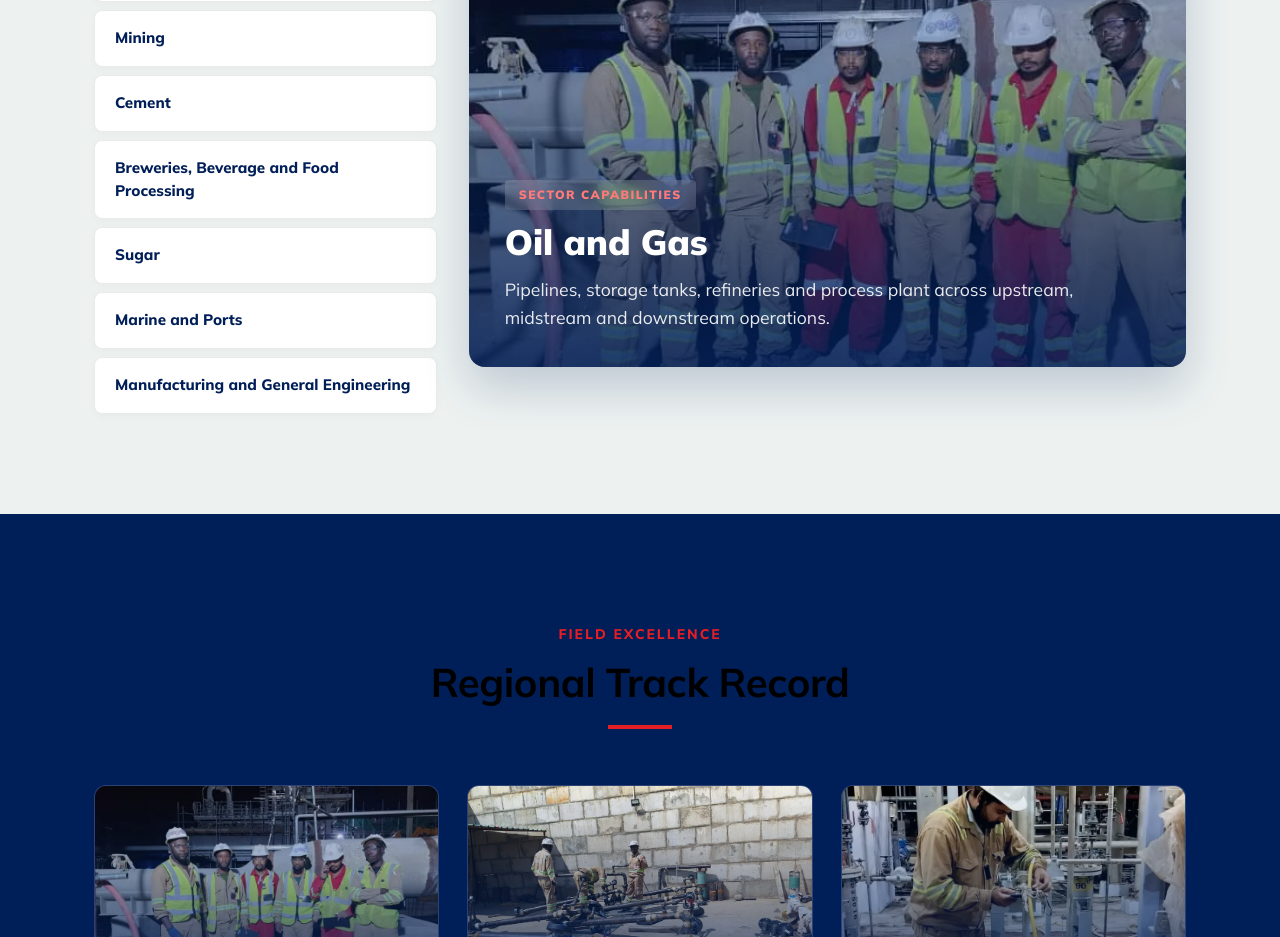
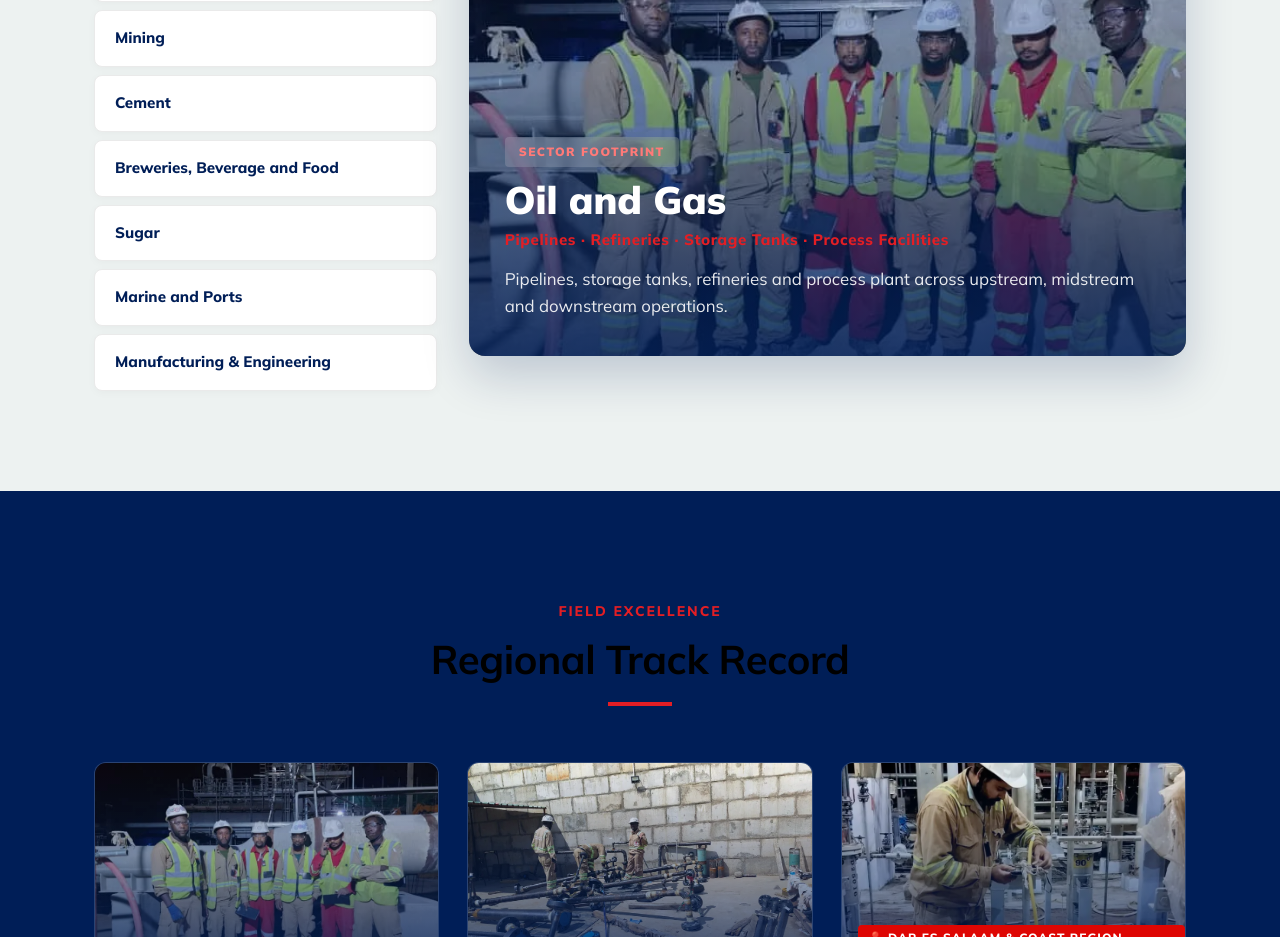
Before and after one commit to shankdby/ixar-africa, a React (Vite) app: page / in a window 1280 px wide. Shown: the part 6820-7757 px from the top of the page. Built offline with nearby package versions, Linux system fonts and the light colour scheme; the HTML template or start-up script is replaced by a standard one.

Commit message:
feat: final high-end art direction polish pass (distinctive sector environment showcase, interactive capability switcher, case-study regional track record, 55+ years heritage section)

```diff
--- a/src/pages/EastAfricaPage.jsx
+++ b/src/pages/EastAfricaPage.jsx
@@ -121,50 +121,59 @@ const SERVICES = [
 const INDUSTRIES = [
   {
     title: 'Oil and Gas',
+    subtitle: 'Pipelines · Refineries · Storage Tanks · Process Facilities',
     desc: 'Pipelines, storage tanks, refineries and process plant across upstream, midstream and downstream operations.',
     slug: 'oil-gas',
     img: '/images/east-africa/ea-ind-oil-gas.webp',
   },
   {
     title: 'Power Generation and Geothermal',
+    subtitle: 'Boilers · Turbines · Steam Pipework · Geothermal Wells',
     desc: 'Boilers, turbines, heat exchangers and steam pipework in thermal, hydro, geothermal and renewable facilities.',
     slug: 'power-plants',
     img: '/images/east-africa/ea-hero-tilenga-cpf.webp',
   },
   {
     title: 'Mining',
+    subtitle: 'Structural Steelwork · Material Handling · Heavy Equipment',
     desc: 'Structural steelwork, processing plant, pressure vessels and material handling equipment.',
     slug: 'mining',
     img: '/images/east-africa/ea-svc-pipeline.webp',
   },
   {
     title: 'Cement',
+    subtitle: 'Rotary Kilns · Ducting Systems · Structural Supports',
     desc: 'Kilns, ducting, structural supports and plant maintained within tight shutdown windows.',
-    slug: 'oil-gas',
+    slug: 'cement',
     img: '/images/east-africa/ea-ind-oil-gas.webp',
   },
   {
-    title: 'Breweries, Beverage and Food Processing',
+    title: 'Breweries, Beverage and Food',
+    subtitle: 'Hygienic Tanks · Sanitary Vessels · Process Lines',
     desc: 'Tanks, vessels, process pipework and hygienic welded systems.',
-    slug: 'oil-gas',
+    slug: 'food-beverage',
     img: '/images/east-africa/ea-svc-digital-radiography.webp',
   },
   {
     title: 'Sugar',
+    subtitle: 'Boilers · Evaporators · Mill Structures · Off-Crop Care',
     desc: 'Boilers, evaporators, mill structures and pressure equipment inspected during off-crop maintenance.',
-    slug: 'oil-gas',
+    slug: 'sugar',
     img: '/images/east-africa/ea-svc-radiography.webp',
   },
   {
     title: 'Marine and Ports',
+    subtitle: 'Jetties · Cranes · Mooring Structures · Diver NDT',
     desc: 'Jetties, cranes, hulls, mooring structures and submerged assets.',
-    slug: 'oil-gas',
+    slug: 'marine',
     img: '/images/east-africa/ea-svc-underwater.jpg',
   },
   {
-    title: 'Manufacturing and General Engineering',
+    title: 'Manufacturing & Engineering',
+    subtitle: 'Fabrication QC · Weld Certification · Pressure Piping',
     desc: 'Fabrication quality control, weld inspection, structural steel and pressure equipment certification.',
-    slug: 'oil-gas',
+    slug: 'manufacturing',
+    img: '/images/east-africa/ea-svc-digital-radiography.webp',
   },
 ];
 
@@ -1364,12 +1373,15 @@ export default function EastAfricaPage() {
                   />
                   <div style={{ position: 'absolute', bottom: '36px', left: '36px', right: '36px', color: '#FFFFFF' }}>
                     <span style={{ fontSize: '0.75rem', fontWeight: 900, textTransform: 'uppercase', letterSpacing: '0.12em', color: '#FF7A78', background: 'rgba(255,255,255,0.15)', backdropFilter: 'blur(8px)', padding: '6px 14px', borderRadius: '4px', display: 'inline-block', marginBottom: '12px' }}>
-                      Sector Capabilities
+                      Sector Footprint
                     </span>
-                    <h3 style={{ fontSize: '2.2rem', fontWeight: 900, color: '#FFFFFF', marginBottom: '12px', lineHeight: 1.15 }}>
+                    <h3 style={{ fontSize: '2.4rem', fontWeight: 900, color: '#FFFFFF', marginBottom: '8px', lineHeight: 1.1 }}>
                       {INDUSTRIES[activeIndustryIdx].title}
                     </h3>
-                    <p style={{ fontSize: '1.1rem', color: 'rgba(255, 255, 255, 0.9)', maxWidth: '640px', lineHeight: 1.6, margin: 0 }}>
+                    <p style={{ fontSize: '0.95rem', fontWeight: 800, color: '#E31E24', letterSpacing: '0.04em', marginBottom: '14px' }}>
+                      {INDUSTRIES[activeIndustryIdx].subtitle}
+                    </p>
+                    <p style={{ fontSize: '1.05rem', color: 'rgba(255, 255, 255, 0.9)', maxWidth: '640px', lineHeight: 1.6, margin: 0 }}>
                       {INDUSTRIES[activeIndustryIdx].desc}
                     </p>
                   </div>
```
Also changed, not shown: 3 other files (tests, documents, lock files or other folders).
